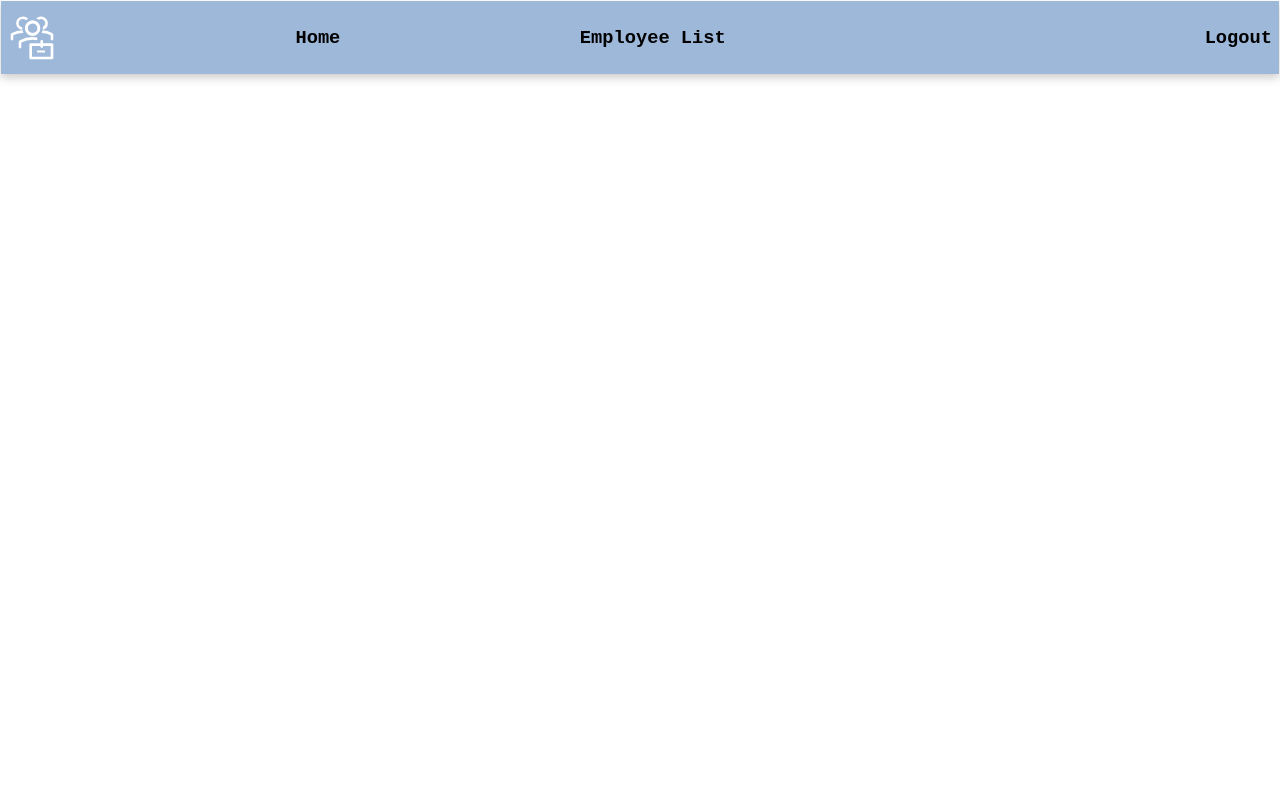
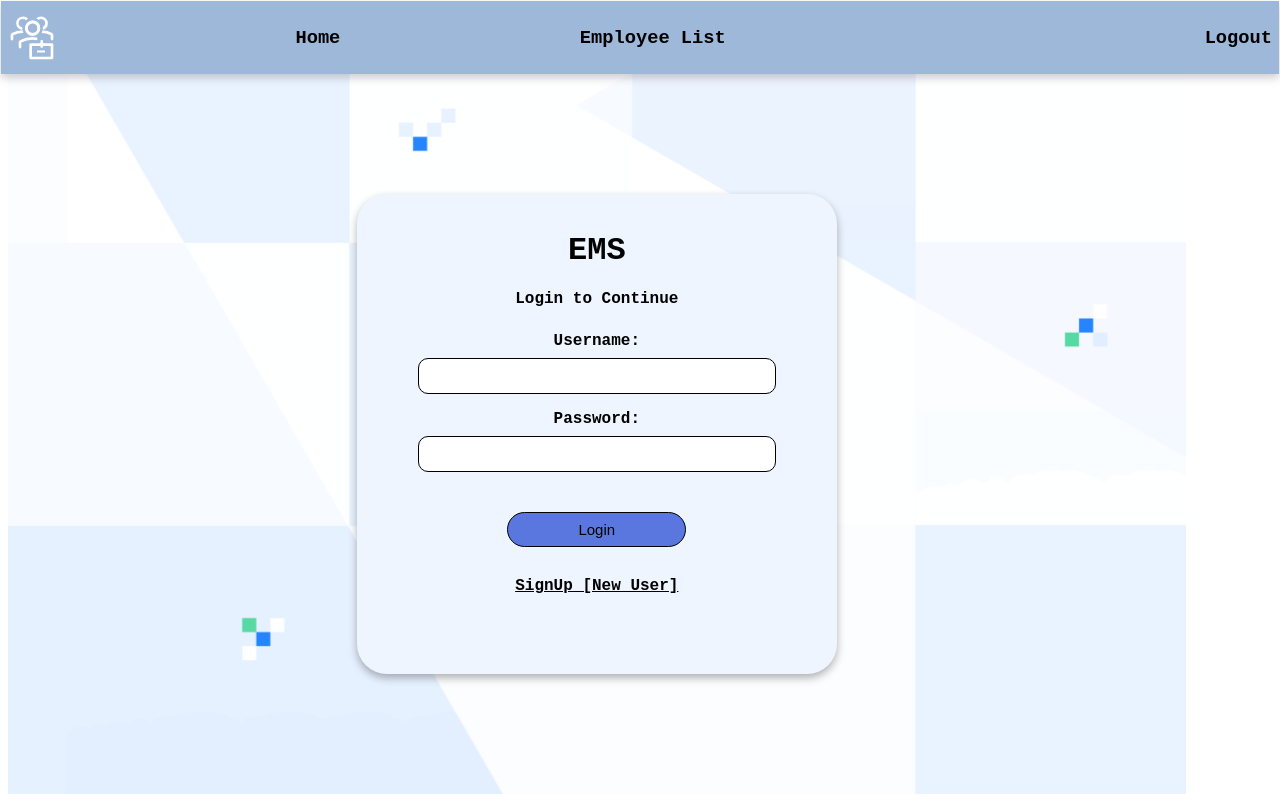
Before and after one commit to Raj-Rishabh/EMS_FRONTEND, a React (Vite) app: page / in a window 1280 px wide. Built offline with nearby package versions, Linux system fonts and the light colour scheme.

Commit message:
Update App.jsx

```diff
--- a/src/App.jsx
+++ b/src/App.jsx
@@ -18,7 +18,7 @@
         <Route path="/employeeList" element={<EmployeeList />}/>
         <Route path="/employee/" element={<EForm/>}/>
         <Route path="/employee/:id" element={<EForm/>}/>
-        <Route path="/login" element={<Form/>}/>
+        <Route path="/" element={<Form/>}/>
         <Route path="/signUp" element={<SignupForm/>}/>
       </Routes>
     </div>
```
